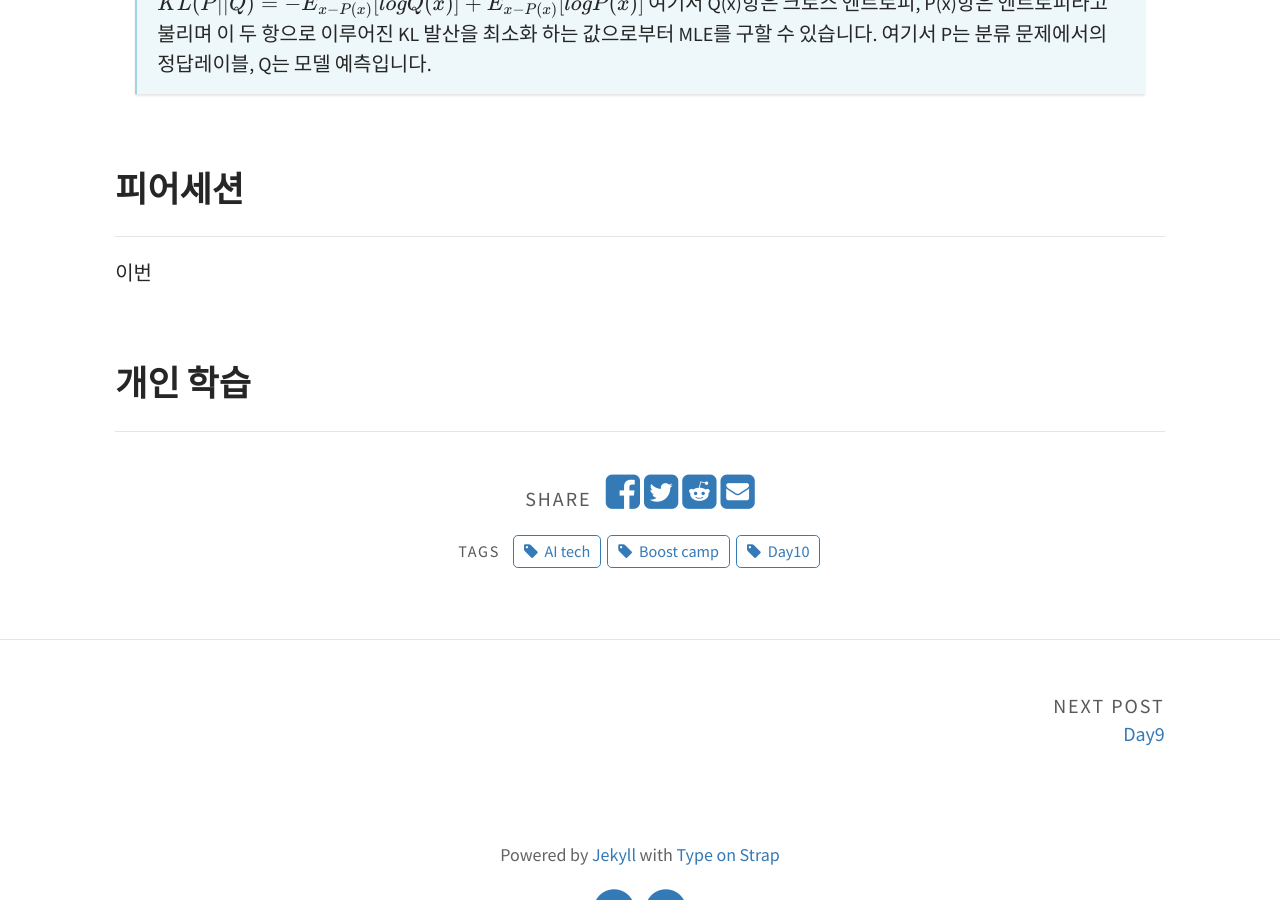
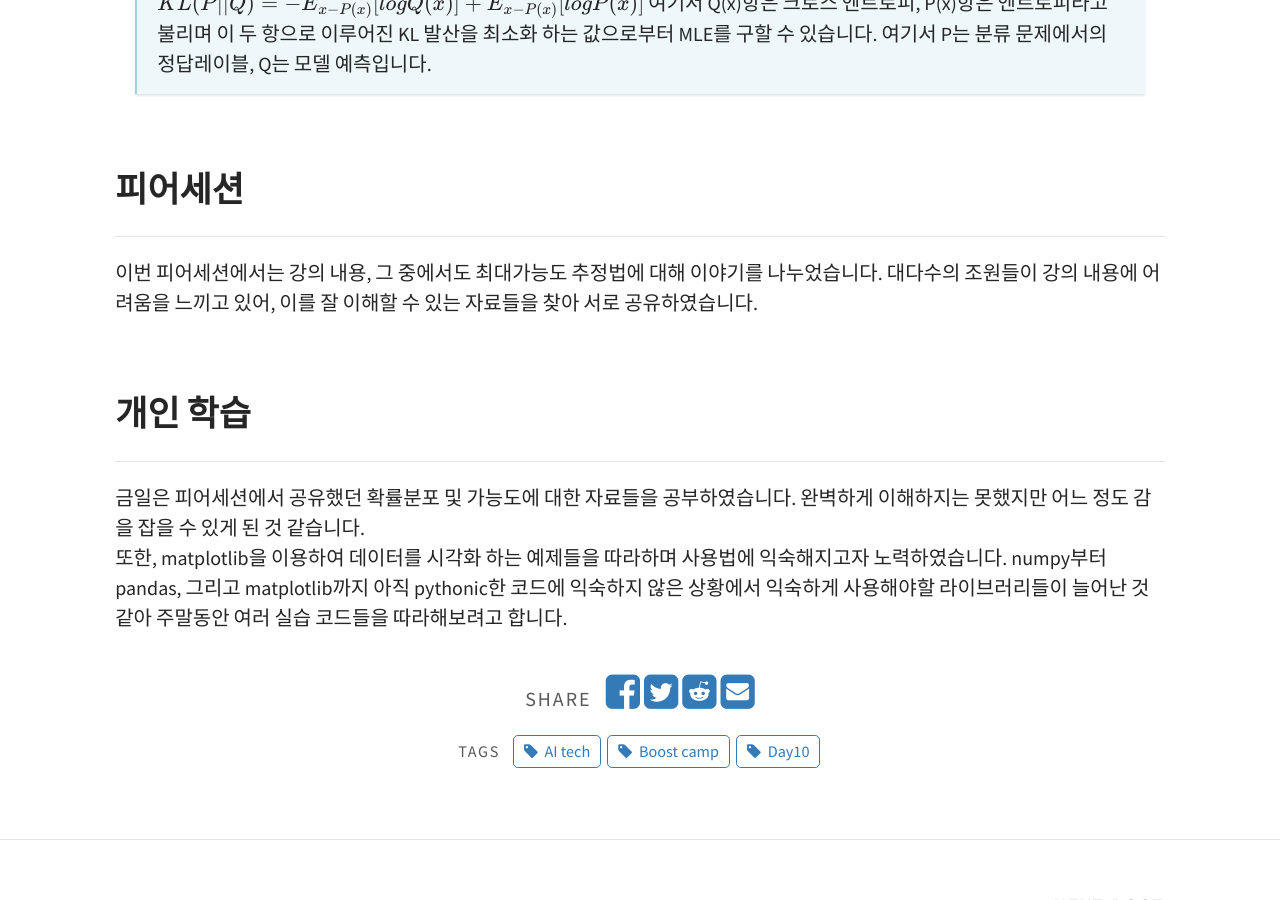
Before and after one commit to JJayy/JJayy.github.io, a Jekyll site: the page built from _posts/2020-01-29-day-10.md, in a window 1280 px wide and 900 px high, scrolled down 4689 px. Built offline with Jekyll 4.4.1, drawn with Linux system fonts in a browser that asks for light colours; formulas are drawn with MathJax 3.

Commit message:
Update 2020-01-29-day-10.md

```diff
--- a/_posts/2020-01-29-day-10.md
+++ b/_posts/2020-01-29-day-10.md
@@ -142,9 +142,11 @@ ex) 데이터의 확률분포가 정규분포일 때, 모수(parametric)인 평
 
 ## 피어세션
 ---
-이번
+이번 피어세션에서는 강의 내용, 그 중에서도 최대가능도 추정법에 대해 이야기를 나누었습니다. 대다수의 조원들이 강의 내용에 어려움을 느끼고 있어, 이를 잘 이해할 수 있는 자료들을 찾아 서로 공유하였습니다.
 
 <br>
 
 ## 개인 학습
 ---
+금일은 피어세션에서 공유했던 확률분포 및 가능도에 대한 자료들을 공부하였습니다. 완벽하게 이해하지는 못했지만 어느 정도 감을 잡을 수 있게 된 것 같습니다.
+또한, matplotlib을 이용하여 데이터를 시각화 하는 예제들을 따라하며 사용법에 익숙해지고자 노력하였습니다. numpy부터 pandas, 그리고 matplotlib까지 아직 pythonic한 코드에 익숙하지 않은 상황에서 익숙하게 사용해야할 라이브러리들이 늘어난 것 같아 주말동안 여러 실습 코드들을 따라해보려고 합니다.
```
